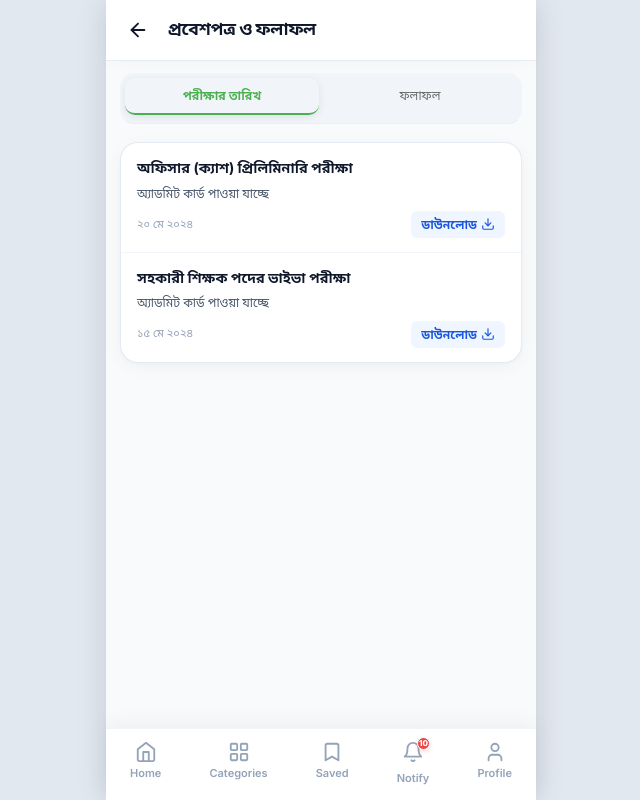
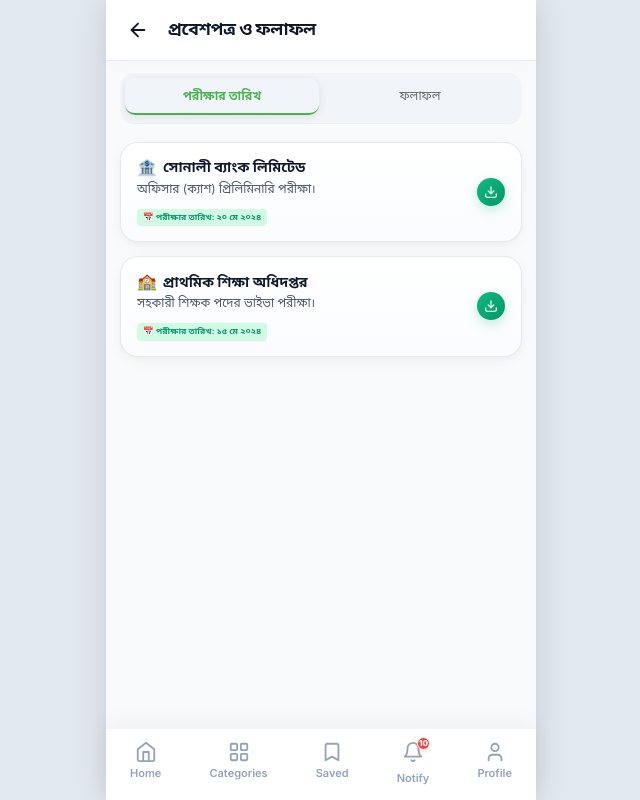
Before and after one commit to rudrodeb029/Job-Circular, a React (Vite) app: page /admit-card in a window 1280 px wide. Shown: the whole page, without its empty margins (319-959 px from the left). Built offline with nearby package versions, Linux system fonts and the light colour scheme; no server answers.

Commit message:
Format Admit Card & Result screen cards to match SavedJobs layout terminology and support dynamic Bengali translation

```diff
--- a/src/pages/AdmitCardResult.jsx
+++ b/src/pages/AdmitCardResult.jsx
@@ -1,11 +1,41 @@
 import React, { useState, useMemo } from 'react';
 import { useNavigate } from 'react-router-dom';
-import { ArrowLeft, Download, Eye, FileText } from '../components/Icons';
+import { ArrowLeft, Download, FileText } from '../components/Icons';
 import TabBar from '../components/TabBar';
 import BottomNav from '../components/BottomNav';
 import EmptyState from '../components/EmptyState';
 import { admitCards } from '../data/notifications';
 import { useAppContext } from '../context/AppContext';
+
+const orgIconsMap = {
+  'শিক্ষা মন্ত্রণালয়': '🏛️',
+  'সোনালী ব্যাংক লিমিটেড': '🏦',
+  'বাংলাদেশ পুলিশ': '👮',
+  'ব্র্যাক': '🤝',
+  'গ্রামীণফোন': '📱',
+  'বাংলাদেশ সেনাবাহিনী': '🛡️',
+  'ইসলামী ব্যাংক': '🕌',
+  'বাংলাদেশ রেলওয়ে': '🚂',
+  'ডাক ও টেলিযোগাযোগ মন্ত্রণালয়': '📡',
+  'স্বাস্থ্য অধিদপ্তর': '🏥',
+  'বাংলাদেশ ব্যাংক': '🏛️',
+  'ভিকারুননিসা নূন স্কুল এন্ড কলেজ': '🎓',
+  'এলজিইডি': '🏗️',
+  'বিকাশ লিমিটেড': '💸',
+  'আশা': '🌱',
+  'জনতা ব্যাংক': '🏦',
+  'স্কয়ার হাসপাতাল': '🩺',
+  'পাঠাও': '🚀',
+  'রাজউক উত্তরা মডেল কলেজ': '🏫',
+  'রূপালী ব্যাংক': '🏦',
+  'আকিক গ্রুপ': '🏭',
+  'ওয়াটারএইড বাংলাদেশ': '💧',
+  'টেন মিনিট স্কুল': '✍️',
+  'প্রাথমিক শিক্ষা অধিদপ্তর': '🏫',
+  'इस्लामी बैंक বাংলাদেশ': '🕌',
+  'ইসলামী ব্যাংক বাংলাদেশ': '🕌',
+  'প্রাথমিক ও গণশিক্ষা মন্ত্রণালয়': '🏫'
+};
 
 export default function AdmitCardResult() {
   const navigate = useNavigate();
@@ -35,29 +65,164 @@ export default function AdmitCardResult() {
         </div>
 
         {filteredItems.length > 0 ? (
-          <div className="card" style={{ padding: 0, overflow: 'hidden' }}>
-            {filteredItems.map(item => (
-              <div key={item.id} className="admit-item">
-                <h4 className="admit-item-title">{item.examName}</h4>
-                <p className="admit-item-status">{item.status}</p>
-                <div style={{ display: 'flex', justifyContent: 'space-between', alignItems: 'center', marginTop: 'var(--space-xs)' }}>
-                  <span style={{ fontSize: '11px', color: 'var(--text-muted)' }}>{item.date}</span>
-                  <a
-                    href={item.downloadLink}
-                    target="_blank"
-                    rel="noreferrer"
-                    className="admit-item-action"
-                    style={{ display: 'inline-flex', alignItems: 'center', gap: '4px' }}
+          <div style={{ display: 'flex', flexDirection: 'column', gap: 'var(--space-md)' }}>
+            {filteredItems.map(item => {
+              const displayIcon = orgIconsMap[item.organization] || '🏛️';
+              const orgName = isEn ? (item.organizationEn || item.organization) : item.organization;
+              const examName = isEn ? (item.examNameEn || item.examName) : item.examName;
+              const itemDate = isEn ? (item.dateEn || item.date) : item.date;
+
+              if (activeTab === 'admit_card') {
+                const descriptionSentence = isEn
+                  ? `Exam notice published for: ${examName}`
+                  : `${examName}।`;
+
+                return (
+                  <div
+                    key={item.id}
+                    className="job-card animate-fade-in"
+                    onClick={() => navigate(`/exam-details/${item.id}`)}
+                    style={{ cursor: 'pointer' }}
                   >
-                    {item.type === 'admit_card' ? (
-                      <>{isEn ? 'Download' : 'ডাউনলোড'} <Download size={14} /></>
-                    ) : (
-                      <>{isEn ? 'View Result' : 'ফলাফল দেখুন'} <Eye size={14} /></>
-                    )}
-                  </a>
+                    <div className="job-card-content">
+                      <h4 className="job-card-title" style={{ display: 'flex', alignItems: 'center', gap: '6px' }}>
+                        <span style={{ fontSize: '16px', flexShrink: 0 }}>{displayIcon}</span>
+                        <span>{orgName}</span>
+                      </h4>
+                      <p className="job-card-org" style={{
+                        display: '-webkit-box',
+                        WebkitLineClamp: 2,
+                        WebkitBoxOrient: 'vertical',
+                        overflow: 'hidden',
+                        textOverflow: 'ellipsis',
+                        whiteSpace: 'normal',
+                        lineHeight: '1.4',
+                        marginBottom: '4px',
+                        fontWeight: 400
+                      }}>
+                        {descriptionSentence}
+                      </p>
+                      <div style={{ marginTop: '3px', overflow: 'hidden' }}>
+                        <span style={{
+                          fontSize: '8.5px',
+                          color: '#059669',
+                          background: '#d1fae5',
+                          padding: '2px 6px',
+                          borderRadius: '4px',
+                          fontWeight: 600,
+                          display: 'inline-flex',
+                          alignItems: 'center',
+                          gap: '3px',
+                          whiteSpace: 'nowrap'
+                        }}>
+                          <span>📅 {isEn ? 'Exam Date' : 'পরীক্ষার তারিখ'}: {itemDate}</span>
+                        </span>
+                      </div>
+                    </div>
+                    <div style={{ display: 'flex', gap: '8px', alignItems: 'center', flexShrink: 0 }}>
+                      <a
+                        href={item.downloadLink}
+                        target="_blank"
+                        rel="noopener noreferrer"
+                        title="Download Admit Card"
+                        onClick={(e) => e.stopPropagation()}
+                        style={{
+                          display: 'flex',
+                          alignItems: 'center',
+                          justifyContent: 'center',
+                          width: '28px',
+                          height: '28px',
+                          borderRadius: '50%',
+                          background: 'linear-gradient(135deg, #10b981 0%, #059669 100%)',
+                          color: '#ffffff',
+                          textDecoration: 'none',
+                          boxShadow: '0 4px 12px rgba(16, 185, 129, 0.25)',
+                          transition: 'all 0.2s ease',
+                          flexShrink: 0
+                        }}
+                      >
+                        <Download size={14} color="#ffffff" />
+                      </a>
+                    </div>
+                  </div>
+                );
+              }
+
+              // Active tab is Result
+              const descriptionSentence = isEn
+                ? `Written/Viva exam result published for: ${examName}. View result now!`
+                : `${examName} পদের পরীক্ষার ফলাফল প্রকাশিত হয়েছে। এখনই ফলাফল দেখুন!`;
+
+              return (
+                <div
+                  key={item.id}
+                  className="job-card animate-fade-in"
+                  onClick={() => navigate(`/exam-details/${item.id}`)}
+                  style={{ cursor: 'pointer' }}
+                >
+                  <div className="job-card-content">
+                    <h4 className="job-card-title" style={{ display: 'flex', alignItems: 'center', gap: '6px' }}>
+                      <span style={{ fontSize: '16px', flexShrink: 0 }}>{displayIcon}</span>
+                      <span>{orgName}</span>
+                    </h4>
+                    <p className="job-card-org" style={{
+                      display: '-webkit-box',
+                      WebkitLineClamp: 2,
+                      WebkitBoxOrient: 'vertical',
+                      overflow: 'hidden',
+                      textOverflow: 'ellipsis',
+                      whiteSpace: 'normal',
+                      lineHeight: '1.4',
+                      marginBottom: '4px',
+                      fontWeight: 400
+                    }}>
+                      {descriptionSentence}
+                    </p>
+                    <div style={{ marginTop: '3px', overflow: 'hidden' }}>
+                      <span style={{
+                        fontSize: '8.5px',
+                        color: '#7e22ce',
+                        background: '#f3e8ff',
+                        padding: '2px 6px',
+                        borderRadius: '4px',
+                        fontWeight: 600,
+                        display: 'inline-flex',
+                        alignItems: 'center',
+                        gap: '3px',
+                        whiteSpace: 'nowrap'
+                      }}>
+                        🏆 <span>{isEn ? 'Result Published' : 'ফলাফল প্রকাশিত'}</span>
+                      </span>
+                    </div>
+                  </div>
+                  <div style={{ display: 'flex', gap: '8px', alignItems: 'center', flexShrink: 0 }}>
+                    <a
+                      href={item.downloadLink}
+                      target="_blank"
+                      rel="noopener noreferrer"
+                      title="View Result PDF"
+                      onClick={(e) => e.stopPropagation()}
+                      style={{
+                        display: 'flex',
+                        alignItems: 'center',
+                        justifyContent: 'center',
+                        width: '28px',
+                        height: '28px',
+                        borderRadius: '50%',
+                        background: 'linear-gradient(135deg, #7c3aed 0%, #6d28d9 100%)',
+                        color: '#ffffff',
+                        textDecoration: 'none',
+                        boxShadow: '0 4px 12px rgba(124, 58, 237, 0.25)',
+                        transition: 'all 0.2s ease',
+                        flexShrink: 0
+                      }}
+                    >
+                      <FileText size={14} color="#ffffff" />
+                    </a>
+                  </div>
                 </div>
-              </div>
-            ))}
+              );
+            })}
           </div>
         ) : (
           <EmptyState
```
Also changed, not shown: src/data/notifications.js (+20 -0 lines).
